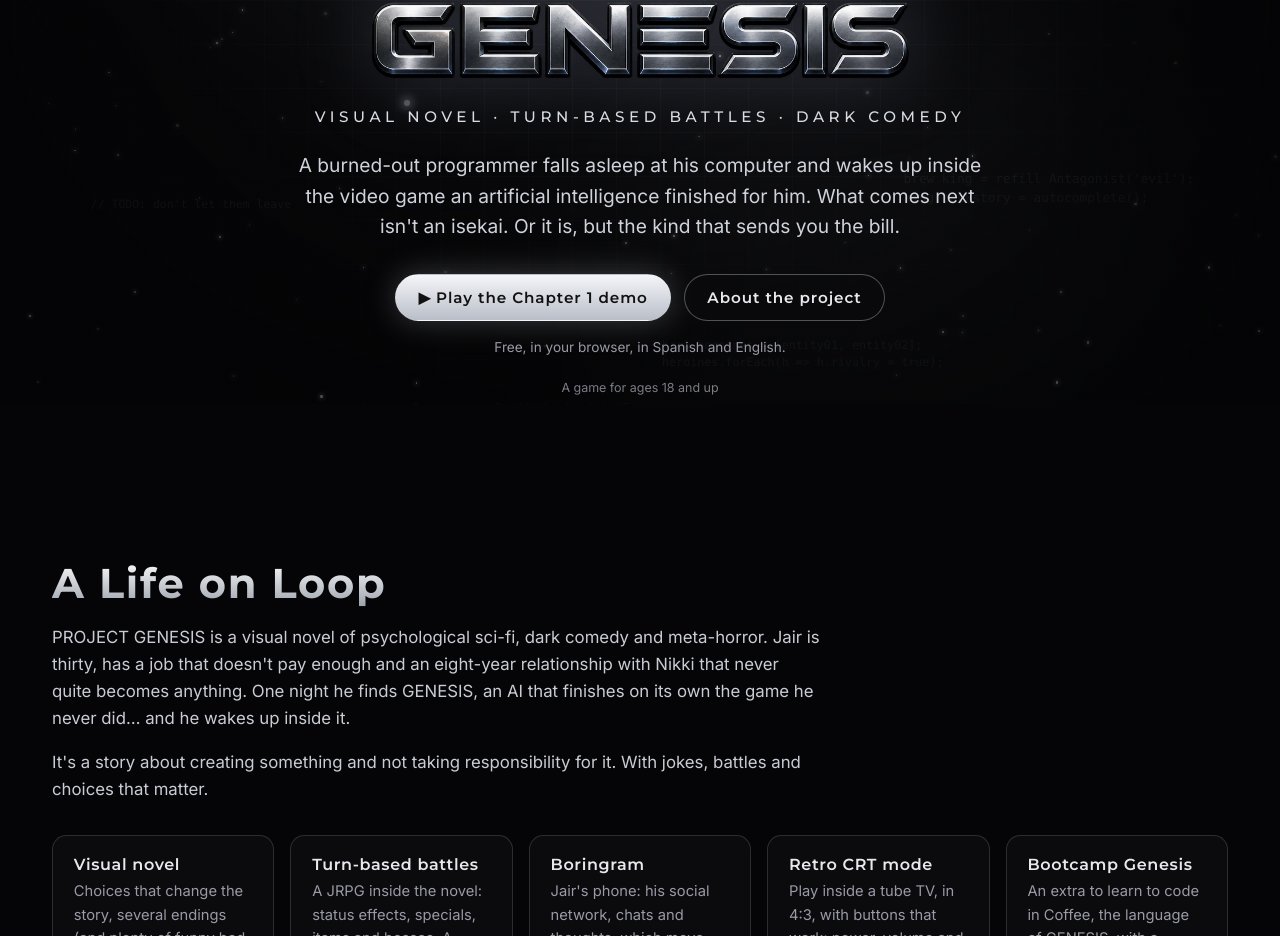
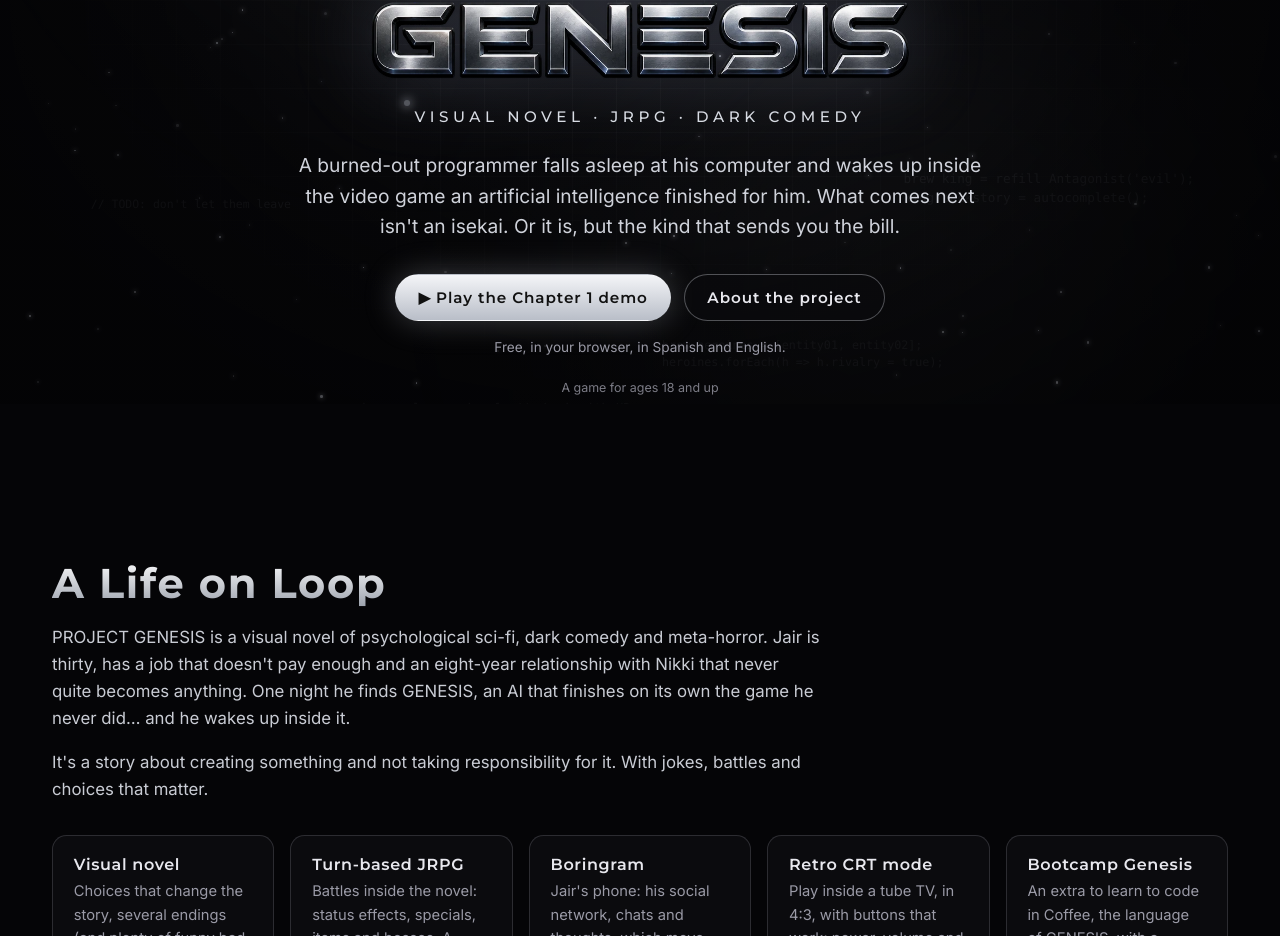
Before and after one commit to jorgeandresur18/project_genesis_website, a React (Vite) app: page / in a window 1280 px wide. Shown: the part 396-1332 px from the top of the page. Built offline with nearby package versions, Linux system fonts and the light colour scheme.

Commit message:
Landing: el género pasa a JRPG (portada, «El proyecto», textos, título, descripciones y la miniatura para compartir: «Novela visual · JRPG»)
Co-Authored-By: Claude Opus 5.5 <noreply@anthropic.com>

```diff
--- a/index.html
+++ b/index.html
@@ -3,11 +3,11 @@
   <head>
     <meta charset="UTF-8" />
     <meta name="viewport" content="width=device-width, initial-scale=1.0" />
-    <title>PROJECT GENESIS — novela visual con peleas por turnos</title>
-    <meta name="description" content="Una novela visual de ciencia ficción psicológica, comedia negra y meta-horror, con peleas por turnos. Juega gratis la demo del Capítulo 1." />
+    <title>PROJECT GENESIS — novela visual y JRPG</title>
+    <meta name="description" content="Una novela visual de ciencia ficción psicológica, comedia negra y meta-horror, con combates de JRPG por turnos. Juega gratis la demo del Capítulo 1." />
     <link rel="icon" type="image/png" href="/marca/icono-256.png" />
     <meta property="og:title" content="PROJECT GENESIS" />
-    <meta property="og:description" content="Una novela visual con peleas por turnos. Juega gratis la demo del Capítulo 1." />
+    <meta property="og:description" content="Una novela visual con combates de JRPG. Juega gratis la demo del Capítulo 1." />
     <meta property="og:type" content="website" />
     <meta property="og:image" content="/og.jpg" />
     <meta property="og:image:width" content="1200" />
--- a/src/data/caja_blanca.ts
+++ b/src/data/caja_blanca.ts
@@ -54,7 +54,7 @@ const es = {
   nav: 'Aspectos técnicos',
   titulo: 'Aspectos técnicos: cómo está hecho',
   volver: 'Volver a la página',
-  avance: { titulo: 'Por dentro', texto: 'Una novela visual y un RPG por turnos que corren en el navegador, con la historia en datos, el motor en TypeScript y cada ruta comprobada automáticamente.', boton: '¿Quieres conocer más? Aspectos técnicos del proyecto' },
+  avance: { titulo: 'Por dentro', texto: 'Una novela visual y un JRPG por turnos que corren en el navegador, con la historia en datos, el motor en TypeScript y cada ruta comprobada automáticamente.', boton: '¿Quieres conocer más? Aspectos técnicos del proyecto' },
   menu: 'Menú',
   sub: 'Lo que juegas en la demo del Capítulo 1, abierto por dentro. Para quien quiera saber cómo funciona, o conocer a quien lo hizo.',
   cifras: [
@@ -173,7 +173,7 @@ const en: typeof es = {
   nav: 'Technical details',
   titulo: 'Technical details: how it’s made',
   volver: 'Back to the page',
-  avance: { titulo: 'Under the hood', texto: 'A visual novel and a turn-based RPG that run in the browser, with the story in data, the engine in TypeScript and every route checked automatically.', boton: 'Want to know more? The technical details of the project' },
+  avance: { titulo: 'Under the hood', texto: 'A visual novel and a turn-based JRPG that run in the browser, with the story in data, the engine in TypeScript and every route checked automatically.', boton: 'Want to know more? The technical details of the project' },
   menu: 'Menu',
   sub: 'What you play in the Chapter 1 demo, opened up. For anyone who wants to know how it works, or meet the person who made it.',
   cifras: [
--- a/src/data/textos.ts
+++ b/src/data/textos.ts
@@ -19,7 +19,7 @@ export const PERSONAJES = [
 const es = {
   nav: { proyecto: 'El proyecto', personajes: 'Personajes', capturas: 'Capturas', boringram: 'Boringram', bootcamp: 'Bootcamp', rpg: 'El RPG', autor: 'El autor', apoyar: 'Apoyar', mas: 'Más', jugar: 'Jugar demo' },
   hero: {
-    generos: 'Novela visual · Peleas por turnos · Comedia negra',
+    generos: 'Novela visual · JRPG · Comedia negra',
     tagline:
       'Un programador quemado se queda dormido frente a la computadora y despierta dentro del videojuego que una inteligencia artificial terminó por él. Lo que viene después no es un isekai. O sí, pero de los que pasan factura.',
     jugar: 'Jugar la demo del Capítulo 1',
@@ -50,7 +50,7 @@ const es = {
     ],
     rasgos: [
       { t: 'Novela visual', d: 'Decisiones que cambian la historia, varios finales (y muchos bad ends con humor), un mapa de decisiones y guardado en cualquier momento.' },
-      { t: 'Peleas por turnos', d: 'Un JRPG dentro de la novela: estados, especiales, objetos y jefes. Un homenaje a los clásicos de los 90.' },
+      { t: 'JRPG por turnos', d: 'Combates dentro de la novela: estados, especiales, objetos y jefes. Un homenaje a los JRPG de los 90.' },
       { t: 'Boringram', d: 'El celular de Jair: su red social, sus chats y sus pensamientos, que avanzan con la historia y siguen la hora del mundo real.' },
       { t: 'Modo Retro CRT', d: 'Juega dentro de un televisor de tubo, en 4:3, con botones que funcionan: prende, apaga, sube el volumen y cambia de canal.', dCel: 'En el celular, la pantalla en 4:3 con el efecto de tubo: líneas de barrido, un leve desenfoque y parpadeo. El televisor con sus botones está en la computadora.' },
       { t: 'Bootcamp Genesis', d: 'Un extra para aprender a programar en Coffee, el lenguaje de GENESIS, con un profe que tiene más café que paciencia.' },
@@ -103,7 +103,7 @@ const es = {
     titulo: 'El autor',
     texto: [
       'PROJECT GENESIS es un proyecto indie hecho por una sola persona: Jorge Andrés Urgilés Ruiz, ingeniero de software. La historia, la dirección, el diseño y la programación salieron de una sola cabeza. Nació en octubre de 2026, de noche, después del trabajo, como desahogo.',
-      'Lo técnico: la historia vive en datos y el motor en código. Una novela visual y un RPG por turnos que corren en el navegador, sin instalar nada, con un celular que sigue la hora del mundo real y cada ruta y cada final comprobados automáticamente. Desarrollo web llevado hasta donde no debería llegar.',
+      'Lo técnico: la historia vive en datos y el motor en código. Una novela visual y un JRPG por turnos que corren en el navegador, sin instalar nada, con un celular que sigue la hora del mundo real y cada ruta y cada final comprobados automáticamente. Desarrollo web llevado hasta donde no debería llegar.',
       'Lo artístico: una voz antes que una estética. Humor negro que incomoda en vez de premiar, el contraste entre una fantasía brillante y una vida real sudada, y los juegos y la música de los 80, los 90 y los 2000 como forma de hablar de la soledad.',
       'Lo filosófico: una pregunta de fondo. ¿Qué le debe un creador a lo que creó? Una vida en bucle, como la de Sísifo; criaturas que descubren que su dios es solo un hombre; y la libertad que se teme justo cuando por fin se tiene.',
     ],
@@ -127,7 +127,7 @@ const es = {
 const en: typeof es = {
   nav: { proyecto: 'The project', personajes: 'Characters', capturas: 'Screenshots', boringram: 'Boringram', bootcamp: 'Bootcamp', rpg: 'The RPG', autor: 'The author', apoyar: 'Support', mas: 'More', jugar: 'Play demo' },
   hero: {
-    generos: 'Visual novel · Turn-based battles · Dark comedy',
+    generos: 'Visual novel · JRPG · Dark comedy',
     tagline:
       "A burned-out programmer falls asleep at his computer and wakes up inside the video game an artificial intelligence finished for him. What comes next isn't an isekai. Or it is, but the kind that sends you the bill.",
     jugar: 'Play the Chapter 1 demo',
@@ -158,7 +158,7 @@ const en: typeof es = {
     ],
     rasgos: [
       { t: 'Visual novel', d: 'Choices that change the story, several endings (and plenty of funny bad ends), a decision map and saving at any moment.' },
-      { t: 'Turn-based battles', d: 'A JRPG inside the novel: status effects, specials, items and bosses. A tribute to the 90s classics.' },
+      { t: 'Turn-based JRPG', d: 'Battles inside the novel: status effects, specials, items and bosses. A tribute to the 90s JRPGs.' },
       { t: 'Boringram', d: "Jair's phone: his social network, chats and thoughts, which move along with the story and follow real-world time." },
       { t: 'Retro CRT mode', d: 'Play inside a tube TV, in 4:3, with buttons that work: power, volume and channels.', dCel: 'On your phone, the screen in 4:3 with the tube effect: scanlines, a slight blur and flicker. The TV with its buttons is on desktop.' },
       { t: 'Bootcamp Genesis', d: 'An extra to learn to code in Coffee, the language of GENESIS, with a teacher who has more coffee than patience.' },
@@ -211,7 +211,7 @@ const en: typeof es = {
     titulo: 'The author',
     texto: [
       'PROJECT GENESIS is an indie project made by one person: Jorge Andrés Urgilés Ruiz, software engineer. The story, direction, design and code all came out of a single head. It was born in October 2026, at night, after work, as a way to let off steam.',
-      'The technical side: the story lives in data and the engine in code. A visual novel and a turn-based RPG that run in the browser, nothing to install, with a phone that follows real-world time and every route and ending checked automatically. Web development taken where it was never meant to go.',
+      'The technical side: the story lives in data and the engine in code. A visual novel and a turn-based JRPG that run in the browser, nothing to install, with a phone that follows real-world time and every route and ending checked automatically. Web development taken where it was never meant to go.',
       'The artistic side: a voice before a style. Dark humor that makes you uncomfortable instead of rewarding you, the contrast between a shiny fantasy and a sweaty real life, and the games and music of the 80s, 90s and 2000s as a way of talking about loneliness.',
       'The philosophical side: one question underneath it all. What does a creator owe to what they created? A life on loop, like Sisyphus; creatures who find out their god is just a man; and the freedom you fear right when you finally have it.',
     ],
```
Also changed, not shown: public/og.jpg.
